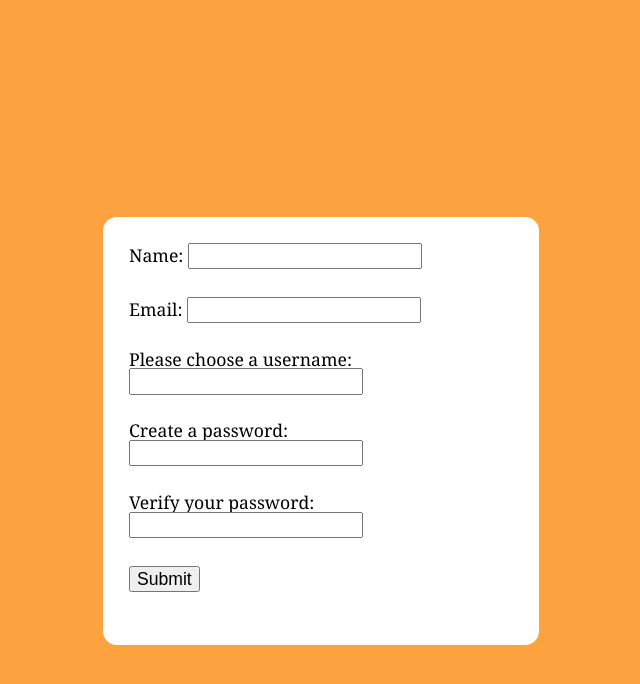
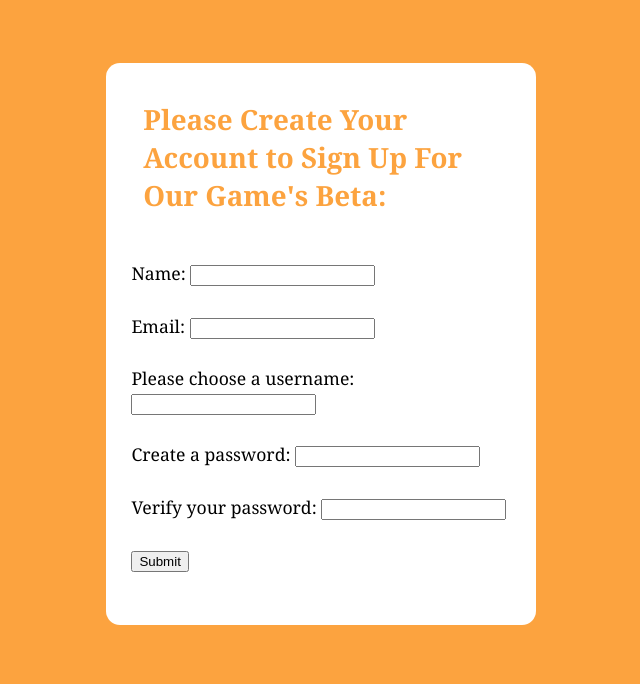
Before and after one commit to YelyzavetaMyshenyova/lab2, a plain HTML site: page index.html in a window 1280 px wide. Shown: the whole page, without its empty margins (319-959 px from the left). Drawn offline with Linux system fonts and the light colour scheme; files that its build step writes are made by us from their sources.

Commit message:
update h1

```diff
--- a/index.html
+++ b/index.html
@@ -2,15 +2,16 @@
 <html lang="en">
 <head>
   <meta charset="UTF-8">
-    <link rel="stylesheet" href="css/reset.css">
-    <link rel="stylesheet" href="css/style.css">
+  <link rel="normalize" href="reset.css">
+  <link rel="stylesheet" href="style.css">
   <title>Create Acoount</title>
+
 </head>
+<body>
 
-  <body>
-    <h1> Please Create Your Account: </h1>
 <div class="contain">
-      <form action="#null" method="POST" class="allthefields">
+<h1> Please Create Your Account to Sign Up For Our Game's Beta: </h1>
+  <form action="" method="get" class="allthefields">
 
     <div class="field">
       <label for="name">Name:</label>
@@ -29,12 +30,12 @@
 
     <div class="field">
       <label for="password">Create a password: </label>
-        <input type="password" name="password" id="password" required>
+      <input type="text" name="password" id="password" required>
     </div>
 
     <div class="field">
       <label for="vpassword">Verify your password: </label>
-        <input type="password" name="vpassword" id="vpassword" required>
+      <input type="email" name="vpassword" id="vpassword" required>
     </div>
 
     <div class="field">
@@ -43,6 +44,6 @@
   </form>
 
   </div>
+
 </body>
-
 </html>
```
Lines whose indentation alone changed are shown as unchanged.
